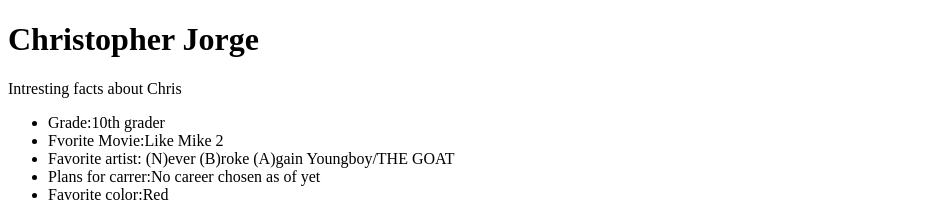
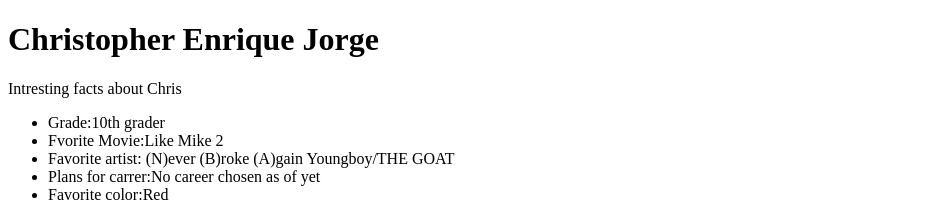
Before and after one commit to ahmaree/2P-Hire-me, a plain HTML site: page index.html in a window 1280 px wide. Shown: the top 202 px of the page, without its empty margins (0-936 px from the left). Drawn offline with Linux system fonts and the light colour scheme; a web font is replaced by a local one.

Commit message:
Created using Popcode: https://popcode.org

```diff
--- a/index.html
+++ b/index.html
@@ -6,7 +6,7 @@
 
 
     <body>
-     <h1>Christopher Jorge</h1>
+     <h1>Christopher  Enrique Jorge</h1>
      <p>Intresting facts about Chris</p>
      <ul>
      <li>Grade:10th grader</li>
```
